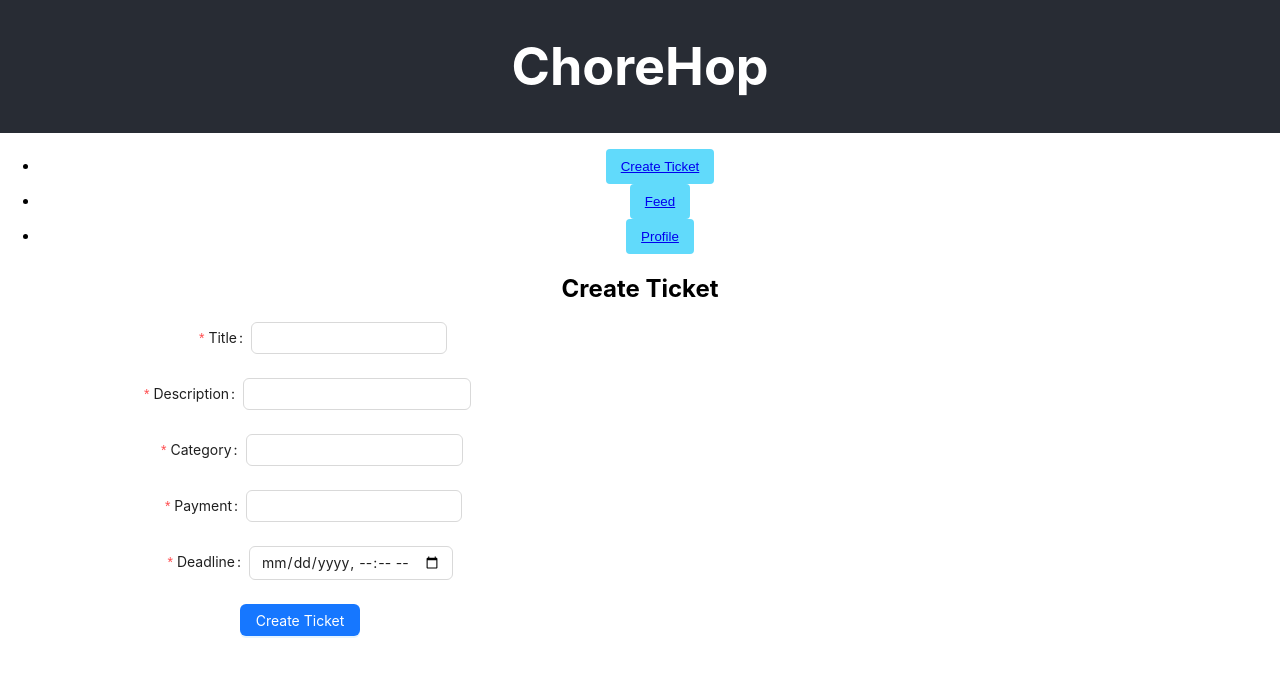
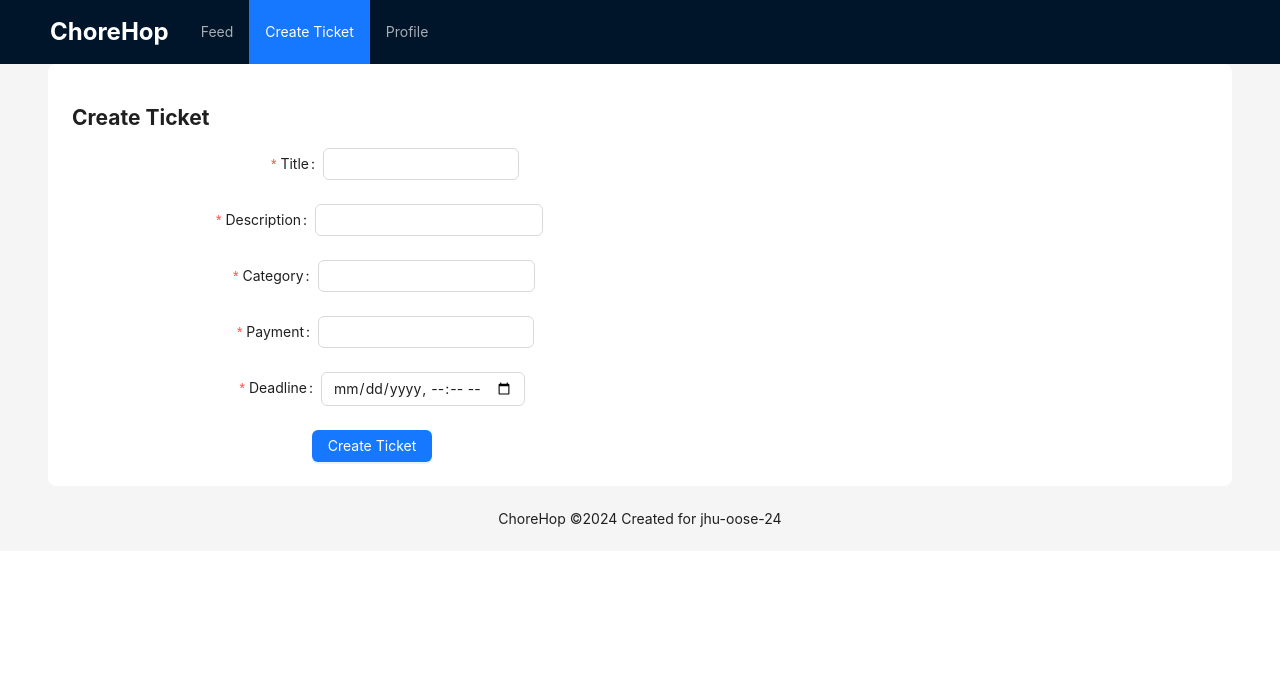
Before and after one commit to jhu-oose-f24/Team-Orange, a React (Create React App) app in the folder frontend/: page /create-ticket in a window 1280 px wide. Shown: the top 676 px of the page. Built offline with nearby package versions, Linux system fonts and the light colour scheme; the HTML template or start-up script is replaced by a standard one.

Commit message:
layout updates

```diff
--- a/frontend/src/App.tsx
+++ b/frontend/src/App.tsx
@@ -1,32 +1,64 @@
 import React from "react";
-import { BrowserRouter as Router, Route, Routes } from "react-router-dom";
+import {
+  BrowserRouter as Router,
+  Route,
+  Routes,
+} from "react-router-dom";
+import { Layout, theme } from "antd";
+
 import Feed from "./components/Feed";
-import NavBar from "./components/NavBar";
 import CreateTicket from "./components/CreateTicket";
 import Profile from "./components/Profile";
+import AppHeader from "./components/AppHeader";
 import "./App.css";
 
+const { Header, Content, Footer } = Layout;
+
 const App: React.FC = () => {
+  const {
+    token: { colorBgContainer, borderRadiusLG },
+  } = theme.useToken();
+
+  const tabs = [
+    { key: "feed", label: "Feed", path: "/feed" },
+    { key: "create-ticket", label: "Create Ticket", path: "/create-ticket" },
+    { key: "profile", label: "Profile", path: "/profile" },
+  ];
+
   return (
     <Router>
-            <div className="App">
-                <header className="App-header">
-                    <h1>ChoreHop</h1>
-                </header>
-                <NavBar />
+      <Layout>
+        <AppHeader tabs={tabs} />
+        <Content style={{ padding: "0 48px" }}>
+          <div
+            style={{
+              background: colorBgContainer,
+              minHeight: 280,
+              padding: 24,
+              borderRadius: borderRadiusLG,
+            }}
+          >
             <Routes>
               <Route path="/create-ticket" element={<CreateTicket />} />
-                    <Route path="/feed" element={
+              <Route
+                path="/feed"
+                element={
                   <div className="feed-container">
                     <Feed />
                     <Feed />
                     <Feed />
                   </div>
-                    } />
+                }
+              />
               <Route path="/profile" element={<Profile />} />
               <Route path="/" element={<Feed />} />
             </Routes>
           </div>
+        </Content>
+        <Footer style={{ textAlign: "center" }}>
+          ChoreHop ©{new Date().getFullYear()} Created for jhu-oose-24
+        </Footer>
+      </Layout>
     </Router>
   );
 };
--- /dev/null
+++ b/frontend/src/components/AppHeader.tsx
@@ -0,0 +1,47 @@
+import React, { useState, useEffect } from "react";
+import {
+  useLocation,
+  useNavigate,
+} from "react-router-dom";
+import { Menu, Layout } from "antd";
+
+const {Header} = Layout
+
+interface AppHeaderProps {
+    tabs: { key: string; label: string; path: string }[];
+  }
+
+  const AppHeader: React.FC<AppHeaderProps> = ({ tabs }) => {
+    const navigate = useNavigate();
+    const location = useLocation();
+    const [selectedKey, setSelectedKey] = useState<string>("");
+
+    useEffect(() => {
+      const currentTab = tabs.find((tab) => location.pathname.includes(tab.path));
+      setSelectedKey(currentTab ? currentTab.key : "feed");
+    }, [location, tabs]);
+
+    const handleMenuClick = (e: { key: string }) => {
+      const selectedTab = tabs.find((tab) => tab.key === e.key);
+      if (selectedTab) navigate(selectedTab.path);
+    };
+
+    return (
+      <Header style={{ display: "flex", alignItems: "center" }}>
+        <div style={{ color: 'white', fontWeight: 'bold', fontSize: '24px', marginRight: '16px' }}> ChoreHop</div>
+        <Menu
+          theme="dark"
+          mode="horizontal"
+          selectedKeys={[selectedKey]}
+          onClick={handleMenuClick}
+          items={tabs.map((tab) => ({
+            key: tab.key,
+            label: tab.label,
+          }))}
+          style={{ flex: 1, minWidth: 0 }}
+        />
+      </Header>
+    );
+  };
+
+  export default AppHeader
--- a/frontend/src/components/CreateTicket.tsx
+++ b/frontend/src/components/CreateTicket.tsx
@@ -15,7 +15,7 @@ type CreateTicketForm = {
 const CreateTicket: React.FC = () => {
   const [deadline, setDeadline] = useState("");
   const [error, setError] = useState<string | null>(null);
-  const [success, setSuccess] = useState<string | null>(null)
+  const [success, setSuccess] = useState<string | null>(null);
 
   const handleSubmit = async (form: CreateTicketForm) => {
     const newTicket = {
@@ -31,7 +31,9 @@ const CreateTicket: React.FC = () => {
       const createdTicket = await createTicket(newTicket);
       //   setTickets(tickets.push(createdTicket));
       setDeadline("");
-      setSuccess("Successfully Created your new ticket. View it in the Feed page.")
+      setSuccess(
+        "Successfully Created your new ticket. View it in the Feed page.",
+      );
     } catch (error) {
       setError("Failed to create ticket. Please try again later.");
     }
--- a/frontend/src/components/Feed.tsx
+++ b/frontend/src/components/Feed.tsx
@@ -49,7 +49,6 @@ const Feed: React.FC = () => {
     <div className="feed">
       {error && <div className="error">{error}</div>}
       {tickets.map((ticket) => (
-
         <Space direction="vertical" size={16}>
           <Ticket
             id={ticket.id}
@@ -62,7 +61,6 @@ const Feed: React.FC = () => {
             onDelete={handleDeleteTicket}
           />
         </Space>
-
       ))}
     </div>
   );
--- a/frontend/src/components/Ticket.tsx
+++ b/frontend/src/components/Ticket.tsx
@@ -67,7 +67,10 @@ const Ticket: React.FC<TicketProps> = ({
   };
 
   return (
-    <Card title={title} style={{ minWidth: 250, maxWidth: '100%', flexGrow: 1 }}>
+    <Card
+      title={title}
+      style={{ minWidth: 250, maxWidth: "100%", flexGrow: 1 }}
+    >
       <p>{description}</p>
       <p>
         <strong>Category:</strong> {category}
```
Also changed, not shown: frontend/src/App.css (line endings or trailing spaces). Lines whose indentation alone changed are shown as unchanged.
